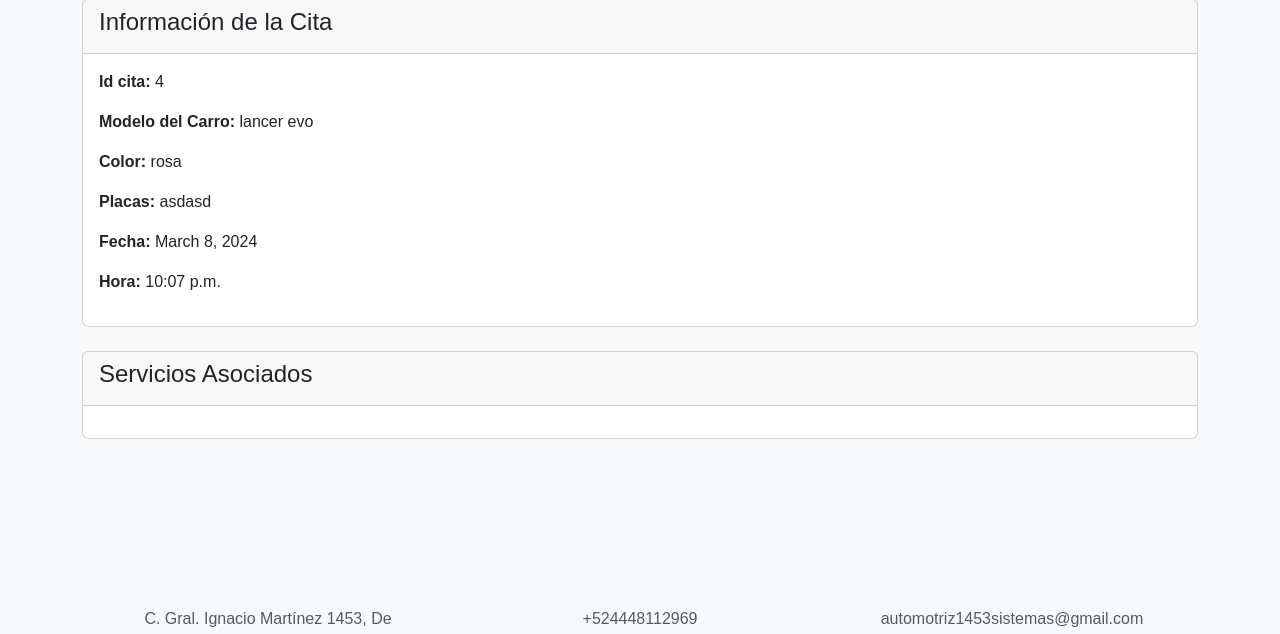
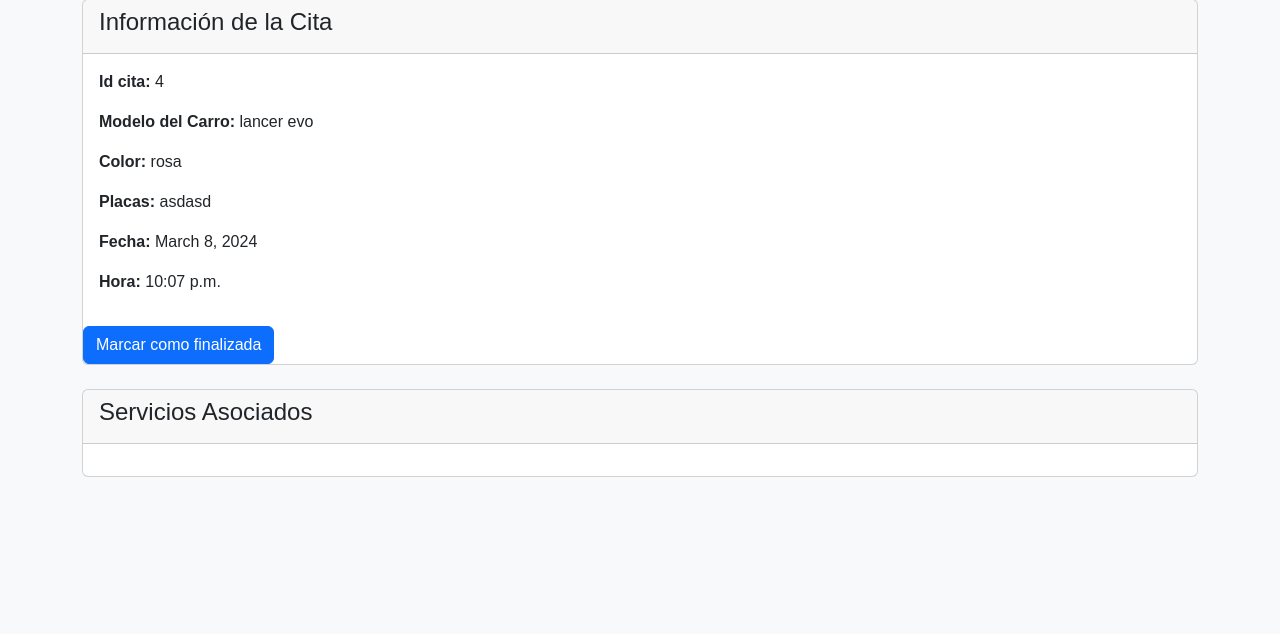
Before and after one commit to ArmxndoG/web-taller-mecanico, a Django app: page /detalle_cita_en_proceso/4 in a window 1280 px wide. Shown: the part 247-881 px from the top of the page. Run offline with Django 5.2, Linux system fonts and the light colour scheme; a user stored in the database is signed in; data comes from the database, SQL or seed files in the repository; both versions use the stored data as it was after the commit; some libraries are stand-ins or nearby versions.

Commit message:
cambiar estado de en proceso a finalizada

```diff
--- a/autenticacion/views.py
+++ b/autenticacion/views.py
@@ -529,6 +529,13 @@
     cita.estado = 'en proceso'
     cita.save()
     return redirect('panel_encargado')
+@login_required
+def modificar_estado_cita_finalizada(request, cita_id):
+    cita = get_object_or_404(Cita, id=cita_id)
+    # Modificar el estado de la cita de "en espera" a "en proceso"
+    cita.estado = 'finalizada'
+    cita.save()
+    return redirect('panel_encargado')
 
 def eliminar_cita(request, cita_id):
     cita = get_object_or_404(Cita, id=cita_id)
--- a/django_taller_mecanico/urls.py
+++ b/django_taller_mecanico/urls.py
@@ -43,6 +43,7 @@
     path('lista_citas/', v_auth.lista_citas_cliente, name='lista_citas_cliente'),
     path('detalle_cita_cliente/<int:cita_id>', v_auth.detalle_cita_cliente, name='detalle_cita_cliente'),
     path('eliminar_cita_cliente/<int:cita_id>', v_auth.eliminar_cita_cliente, name='eliminar_cita_cliente'),
+    path('modificar_estado_finalizada/<int:cita_id>', v_auth.modificar_estado_cita_finalizada, name='modificar_estado_cita_finalizada'),
     path('estatus_cita/<int:cita_id>', v_auth.estatus_cita, name='estatus_cita'),
     path('gestion_servicios/', v_auth.gestion_servicios, name='gestion_servicios'),
     path('modificacion_servicios/<int:servicio_id>', v_auth.modificacion_servicio, name='modificar_servicio'),
--- a/main/templates/detalle_cita_enProceso.html
+++ b/main/templates/detalle_cita_enProceso.html
@@ -24,6 +24,14 @@
                 <p><strong>Fecha:</strong> {{ cita.fecha }}</p>
                 <p><strong>Hora:</strong> {{ cita.hora }}</p>
             </div>
+            <div class="d-flex justify-content-between align-items-center">
+
+                <form action="{% url 'modificar_estado_cita_finalizada' cita.id %}" method="post">
+                    {% csrf_token %}
+                    <button type="submit" class="btn btn-primary" onclick="return confirm('¿Estás seguro marcar esta cita a finalizada?')">Marcar como finalizada</button>
+
+                </form>
+            </div>
         </div>
 
         <div class="card">
--- a/main/templates/panelEncargado.html
+++ b/main/templates/panelEncargado.html
@@ -64,7 +64,7 @@
             <h2 class="my-4">Citas Finalizadas</h2>
             {% for cita in citas_finalizadas %}
                 <div class="card mb-3">
-                    <div class="card-body">
+                    <div class="card-body d-flex justify-content-between align-items-center">
                         <p class="card-text">{{ cita.id }} - {{cita.modelo_carro}} - {{cita.placas}}</p>
                     </div>
                     <form action="{% url 'eliminar_cita' cita.id %}" method="post" class="d-inline">
```
Also changed, not shown: db.sqlite3, media/imagenes_bd/ej1.jpg (added), media/imagenes_bd/ej1_YWn35KW.jpg (added), media/imagenes_bd/ej2.jpg (added), media/imagenes_bd/ej2_BXjwEMF.jpg (added), media/imagenes_bd/ej3.jpg (added), media/imagenes_bd/ej4.jpg (added), media/imagenes_bd/ej4_HaQoEek.jpg (added), media/imagenes_bd/ej6.jpg (added).
